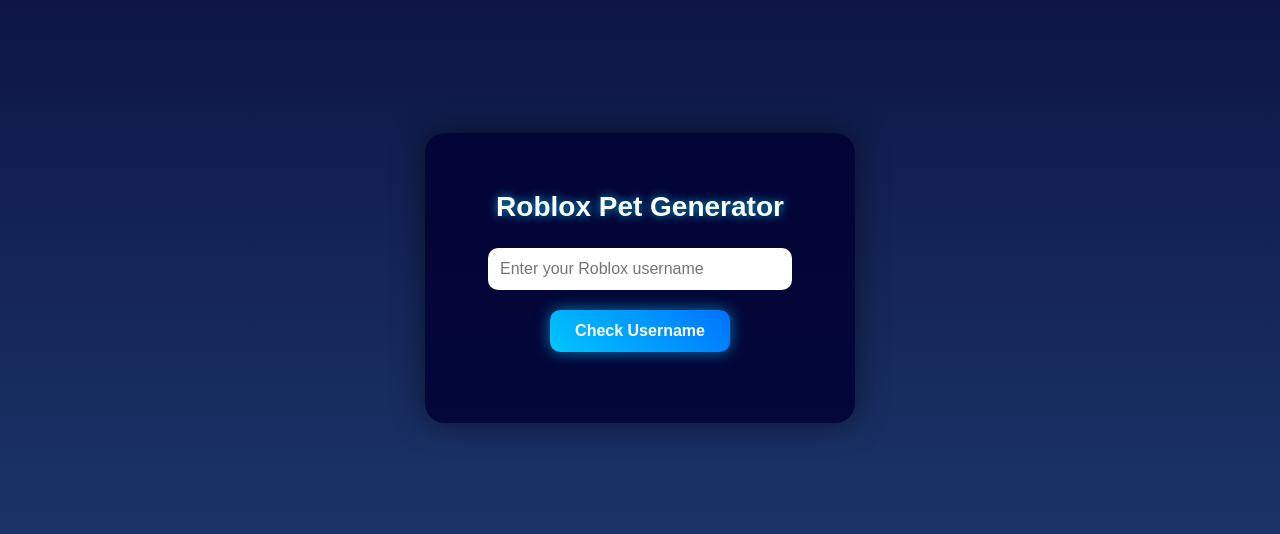
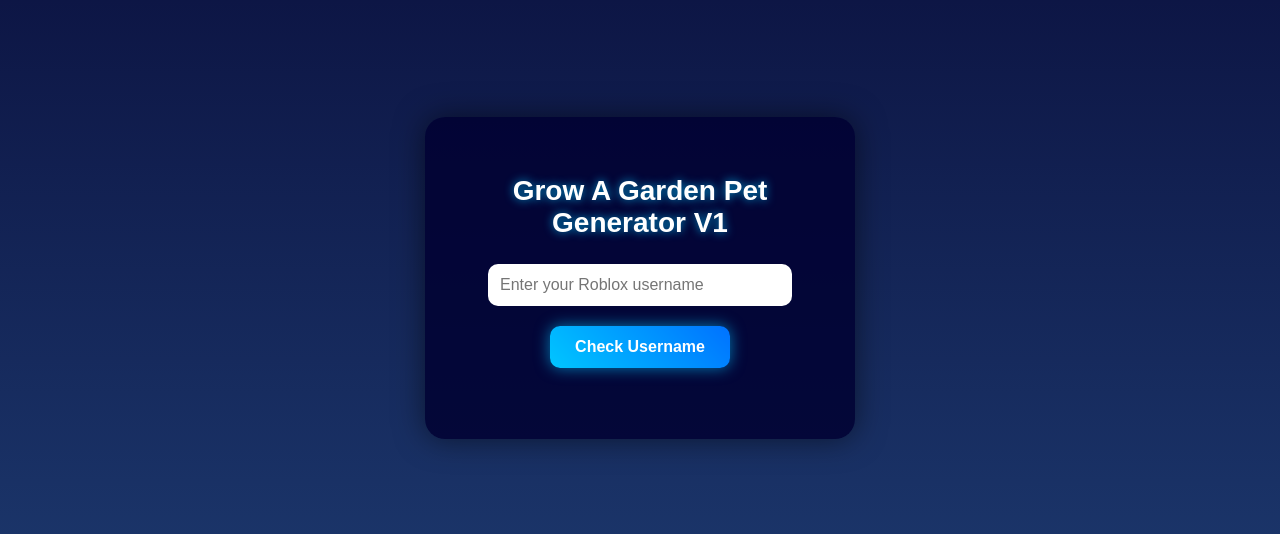
Before and after one commit to GiverAngel/pet-generator, a plain HTML site: page index.html in a window 1280 px wide. Shown: the part 122-656 px from the top of the page. Drawn offline with Linux system fonts and the light colour scheme.

Commit message:
Update index.html

```diff
--- a/index.html
+++ b/index.html
@@ -3,12 +3,12 @@
 <head>
     <meta charset="UTF-8">
     <meta name="viewport" content="width=device-width, initial-scale=1.0">
-    <title>Roblox Pet Generator</title>
+    <title>Grow A Garden Pet Generator V1</title>
     <link rel="stylesheet" href="style.css">
 </head>
 <body>
     <div class="container">
-        <h1>Roblox Pet Generator</h1>
+        <h1>Grow A Garden Pet Generator V1</h1>
         <input type="text" id="username" placeholder="Enter your Roblox username">
         <button id="checkUser">Check Username</button>
         <p id="userStatus"></p>
```
